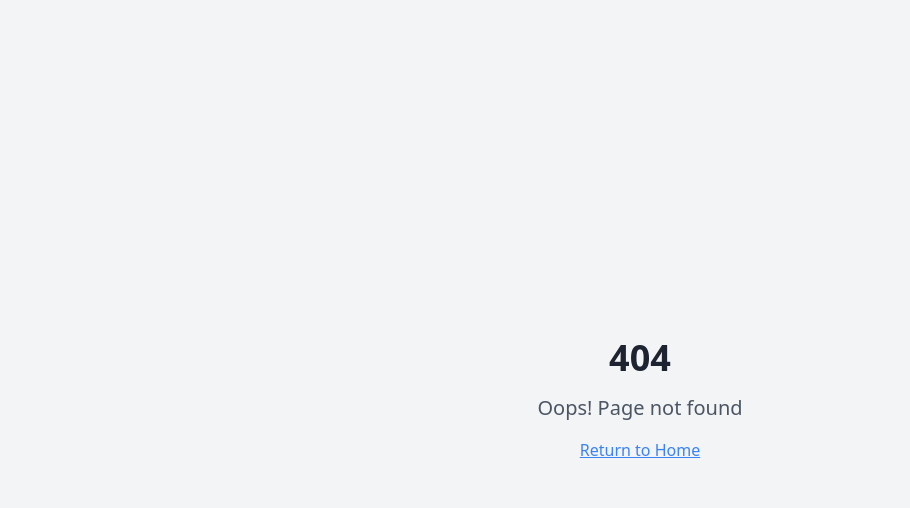
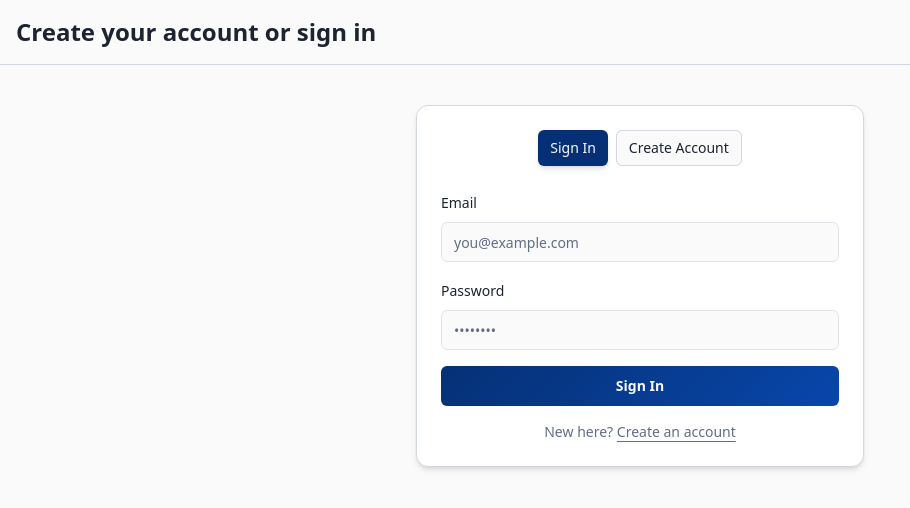
Before and after one commit to ArthurAs0/armenia-drive-hub, a React (Vite) app: page /auth in a window 1280 px wide. Before the commit this address had no page. Shown: the top 508 px of the page, without its empty margins (0-910 px from the left). Built offline with nearby package versions, Linux system fonts and the light colour scheme.

Commit message:
Add user authentication
Implement user registration and login functionality, including a dedicated auth page, user profiles table, and session management. RLS and policies are configured for user data security.

```diff
--- a/src/App.tsx
+++ b/src/App.tsx
@@ -5,6 +5,7 @@ import { QueryClient, QueryClientProvider } from "@tanstack/react-query";
 import { BrowserRouter, Routes, Route } from "react-router-dom";
 import Index from "./pages/Index";
 import NotFound from "./pages/NotFound";
+import Auth from "./pages/Auth";
 
 const queryClient = new QueryClient();
 
@@ -17,6 +18,7 @@ const App = () => (
         <Routes>
           <Route path="/" element={<Index />} />
           {/* ADD ALL CUSTOM ROUTES ABOVE THE CATCH-ALL "*" ROUTE */}
+          <Route path="/auth" element={<Auth />} />
           <Route path="*" element={<NotFound />} />
         </Routes>
       </BrowserRouter>
--- a/src/components/Header.tsx
+++ b/src/components/Header.tsx
@@ -1,6 +1,7 @@
 import { Search, Menu, User, Heart, MessageCircle } from "lucide-react";
 import { Button } from "@/components/ui/button";
 import { Input } from "@/components/ui/input";
+import { Link } from "react-router-dom";
 const Header = () => {
   return <header className="bg-background/95 backdrop-blur-sm border-b border-border sticky top-0 z-50">
       <div className="container mx-auto px-4 py-3">
@@ -37,9 +38,11 @@ const Header = () => {
             <Button variant="ghost" size="icon" className="hidden sm:flex">
               <MessageCircle className="w-4 h-4" />
             </Button>
-            <Button variant="outline" size="sm" className="hidden sm:flex">
-              <User className="w-4 h-4 mr-2" />
-              Sign In
+            <Button asChild variant="outline" size="sm" className="hidden sm:flex">
+              <Link to="/auth" className="inline-flex items-center">
+                <User className="w-4 h-4 mr-2" />
+                Sign In
+              </Link>
             </Button>
             <Button variant="accent" size="sm">
               Sell Car
--- a/src/integrations/supabase/types.ts
+++ b/src/integrations/supabase/types.ts
@@ -14,6 +14,30 @@ export type Database = {
   }
   public: {
     Tables: {
+      profiles: {
+        Row: {
+          created_at: string
+          full_name: string | null
+          id: string
+          updated_at: string
+          user_id: string
+        }
+        Insert: {
+          created_at?: string
+          full_name?: string | null
+          id?: string
+          updated_at?: string
+          user_id: string
+        }
+        Update: {
+          created_at?: string
+          full_name?: string | null
+          id?: string
+          updated_at?: string
+          user_id?: string
+        }
+        Relationships: []
+      }
       test1: {
         Row: {
           content: string
--- /dev/null
+++ b/src/pages/Auth.tsx
@@ -0,0 +1,191 @@
+import { useEffect, useState } from "react";
+import { useForm } from "react-hook-form";
+import { useNavigate } from "react-router-dom";
+import { supabase } from "@/integrations/supabase/client";
+import { Form, FormField, FormItem, FormLabel, FormControl, FormMessage } from "@/components/ui/form";
+import { Input } from "@/components/ui/input";
+import { Button } from "@/components/ui/button";
+import { toast } from "sonner";
+
+type AuthFormValues = {
+  email: string;
+  password: string;
+  full_name?: string;
+};
+
+const setSeo = () => {
+  const title = "Register or Sign In – Car Gallery Account";
+  const description = "Create your account or sign in to explore our latest car gallery.";
+  document.title = title;
+
+  let meta = document.querySelector('meta[name="description"]');
+  if (!meta) {
+    meta = document.createElement("meta");
+    meta.setAttribute("name", "description");
+    document.head.appendChild(meta);
+  }
+  meta.setAttribute("content", description);
+
+  let canonical = document.querySelector('link[rel="canonical"]') as HTMLLinkElement | null;
+  if (!canonical) {
+    canonical = document.createElement("link");
+    canonical.setAttribute("rel", "canonical");
+    document.head.appendChild(canonical);
+  }
+  canonical.setAttribute("href", window.location.href);
+};
+
+export default function Auth() {
+  const navigate = useNavigate();
+  const [mode, setMode] = useState<"signin" | "signup">("signin");
+  const form = useForm<AuthFormValues>({
+    defaultValues: { email: "", password: "", full_name: "" },
+  });
+
+  useEffect(() => {
+    setSeo();
+
+    // Set up auth state listener FIRST
+    const { data: { subscription } } = supabase.auth.onAuthStateChange((event, session) => {
+      if (session) {
+        navigate("/");
+      }
+    });
+
+    // THEN check for existing session
+    supabase.auth.getSession().then(({ data: { session } }) => {
+      if (session) navigate("/");
+    });
+
+    return () => {
+      subscription.unsubscribe();
+    };
+  }, [navigate]);
+
+  const onSubmit = async (values: AuthFormValues) => {
+    const email = values.email.trim();
+    const password = values.password;
+
+    if (!email || !password) {
+      toast.error("Please enter your email and password.");
+      return;
+    }
+
+    try {
+      if (mode === "signup") {
+        const redirectUrl = `${window.location.origin}/`;
+        const { error } = await supabase.auth.signUp({
+          email,
+          password,
+          options: {
+            emailRedirectTo: redirectUrl,
+            data: { full_name: values.full_name?.trim() || null },
+          },
+        });
+        if (error) throw error;
+        toast.success("Sign up successful. Check your email to confirm your account.");
+      } else {
+        const { error } = await supabase.auth.signInWithPassword({ email, password });
+        if (error) throw error;
+        toast.success("Welcome back! Redirecting...");
+        navigate("/");
+      }
+    } catch (err: any) {
+      toast.error(err?.message || "Something went wrong. Please try again.");
+    }
+  };
+
+  return (
+    <div className="min-h-screen bg-background">
+      <header className="border-b border-border bg-background/80 backdrop-blur">
+        <div className="container mx-auto px-4 py-4">
+          <h1 className="text-2xl font-bold text-foreground">Create your account or sign in</h1>
+        </div>
+      </header>
+
+      <main className="container mx-auto px-4 py-10">
+        <section className="max-w-md mx-auto rounded-xl border border-border bg-card p-6 shadow-md">
+          <div className="flex items-center justify-center gap-2 mb-6">
+            <Button
+              variant={mode === "signin" ? "default" : "outline"}
+              size="sm"
+              onClick={() => setMode("signin")}
+            >
+              Sign In
+            </Button>
+            <Button
+              variant={mode === "signup" ? "default" : "outline"}
+              size="sm"
+              onClick={() => setMode("signup")}
+            >
+              Create Account
+            </Button>
+          </div>
+
+          <Form {...form}>
+            <form onSubmit={form.handleSubmit(onSubmit)} className="space-y-4">
+              {mode === "signup" && (
+                <FormField
+                  control={form.control}
+                  name="full_name"
+                  rules={{ required: false }}
+                  render={({ field }) => (
+                    <FormItem>
+                      <FormLabel>Full name</FormLabel>
+                      <FormControl>
+                        <Input placeholder="Jane Doe" {...field} />
+                      </FormControl>
+                      <FormMessage />
+                    </FormItem>
+                  )}
+                />
+              )}
+
+              <FormField
+                control={form.control}
+                name="email"
+                rules={{ required: "Email is required" }}
+                render={({ field }) => (
+                  <FormItem>
+                    <FormLabel>Email</FormLabel>
+                    <FormControl>
+                      <Input type="email" placeholder="you@example.com" autoComplete="email" {...field} />
+                    </FormControl>
+                    <FormMessage />
+                  </FormItem>
+                )}
+              />
+
+              <FormField
+                control={form.control}
+                name="password"
+                rules={{ required: "Password is required", minLength: { value: 6, message: "Min 6 characters" } }}
+                render={({ field }) => (
+                  <FormItem>
+                    <FormLabel>Password</FormLabel>
+                    <FormControl>
+                      <Input type="password" placeholder="••••••••" autoComplete={mode === "signup" ? "new-password" : "current-password"} {...field} />
+                    </FormControl>
+                    <FormMessage />
+                  </FormItem>
+                )}
+              />
+
+              <Button type="submit" className="w-full" variant="hero">
+                {mode === "signup" ? "Create account" : "Sign In"}
+              </Button>
+
+              <p className="text-center text-sm text-muted-foreground">
+                {mode === "signup" ? (
+                  <>Already have an account? <button type="button" className="underline underline-offset-4" onClick={() => setMode("signin")}>Sign in</button></>
+                ) : (
+                  <>New here? <button type="button" className="underline underline-offset-4" onClick={() => setMode("signup")}>Create an account</button></>
+                )}
+              </p>
+            </form>
+          </Form>
+        </section>
+      </main>
+    </div>
+  );
+}
```
Also changed, not shown: 1 other file (tests, documents, lock files or other folders).
